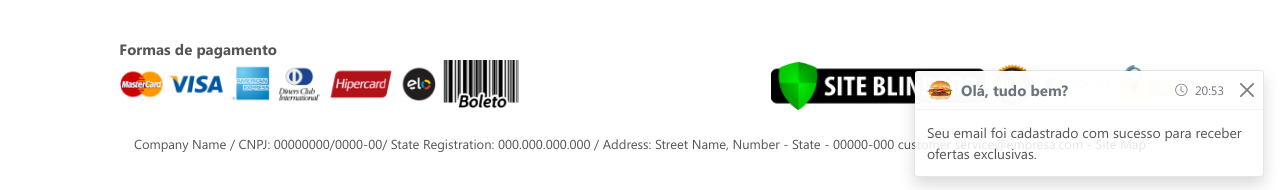
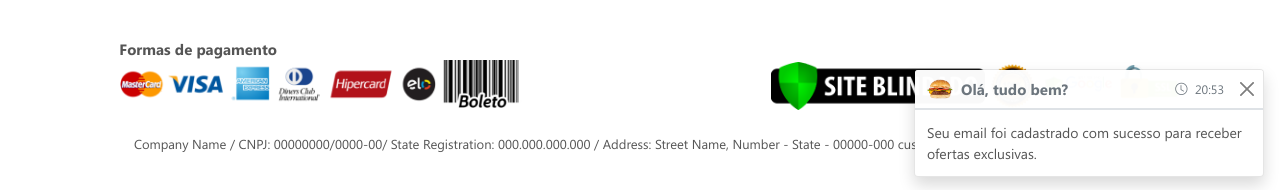
Before and after one commit to perotedev/lanchonete_vuejs, a Vue app in the folder frontend-vuejs/: page / in a window 1280 px wide. Both pictures are taken after typing "name@example.com" into the empty fields and a click on the button "ok". Shown: the part 988-1178 px from the top of the page. Built offline with nearby package versions, Linux system fonts and the light colour scheme.

Commit message:
[FEAT]view01 - Mudando metodos de toast e retirando animaçao de focus no botao fechar

```diff
--- a/frontend-vuejs/src/components/shared/ToastMessage.vue
+++ b/frontend-vuejs/src/components/shared/ToastMessage.vue
@@ -2,13 +2,13 @@
   <div>
     <div class="position-fixed bottom-0 end-0 p-3" style="z-index: 11">
       <div id="liveToast" class="toast" role="alert" aria-live="assertive" aria-atomic="true">
-        <div class="toast-header">
-          <img :src="imgIconRef" class="rounded me-2" alt="Ícone Hamburguer">
+        <div class="toast-header border-bottom">
+          <img :src="imgIconRef" class="me-2" alt="Ícone Hamburguer">
           <strong class="me-auto f-title">{{ title }}</strong>
           <small><i class="bi bi-clock me-1"></i> {{ timeMessage }} </small>
           <button type="button" class="btn-close" data-bs-dismiss="toast" aria-label="Close"></button>
         </div>
-        <div class="toast-body font-dark text-start">
+        <div class="toast-body font-dark text-start border-top">
           {{ textMessage }}
         </div>
       </div>
@@ -33,12 +33,12 @@ export default {
   methods: {
     getNowTime(){
       let time = new Date();
-      this.timeMessage = time.getHours().toString().padStart(2, "0")+":"+time.getMinutes().toString().padStart(2, "0");
+      return time.getHours().toString().padStart(2, "0")+":"+time.getMinutes().toString().padStart(2, "0");
     },
     setToastMessage(title, message){
       this.title = title;
       this.textMessage = message;
-      this.getNowTime();
+      this.timeMessage = this.getNowTime();
     },
     showToast(){
       let toastLiveExample = document.getElementById('liveToast')
@@ -58,4 +58,15 @@ img{
 .font-dark {
   color: #555555;
 }
+
+.btn-close {
+  outline: none;
+  box-shadow: none;
+}
+
+.toast-body {
+  background-color: white;
+  border-bottom-left-radius: 8px;
+  border-bottom-right-radius: 8px;
+}
 </style>
```
